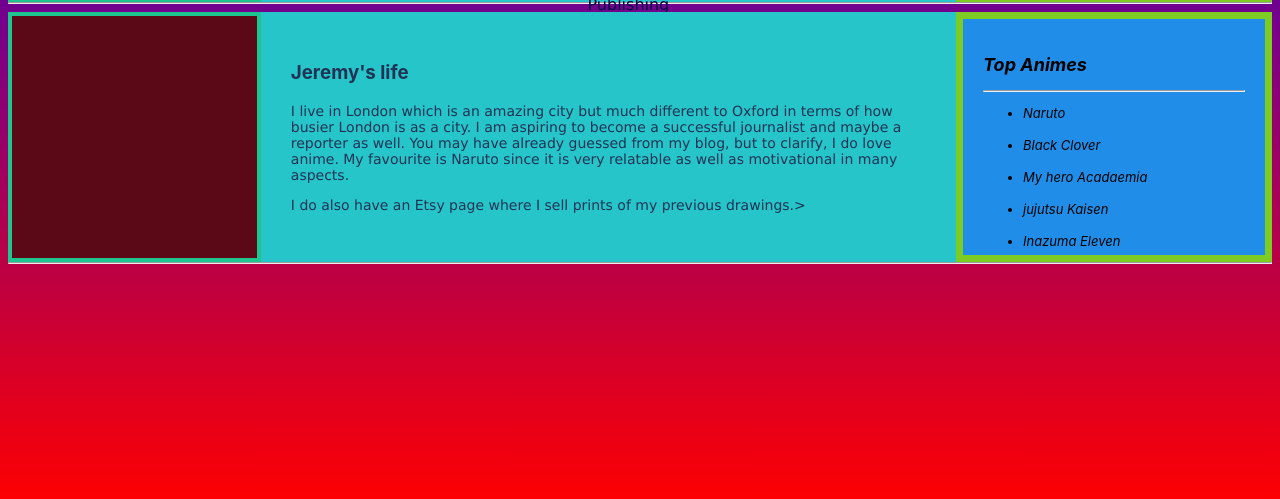
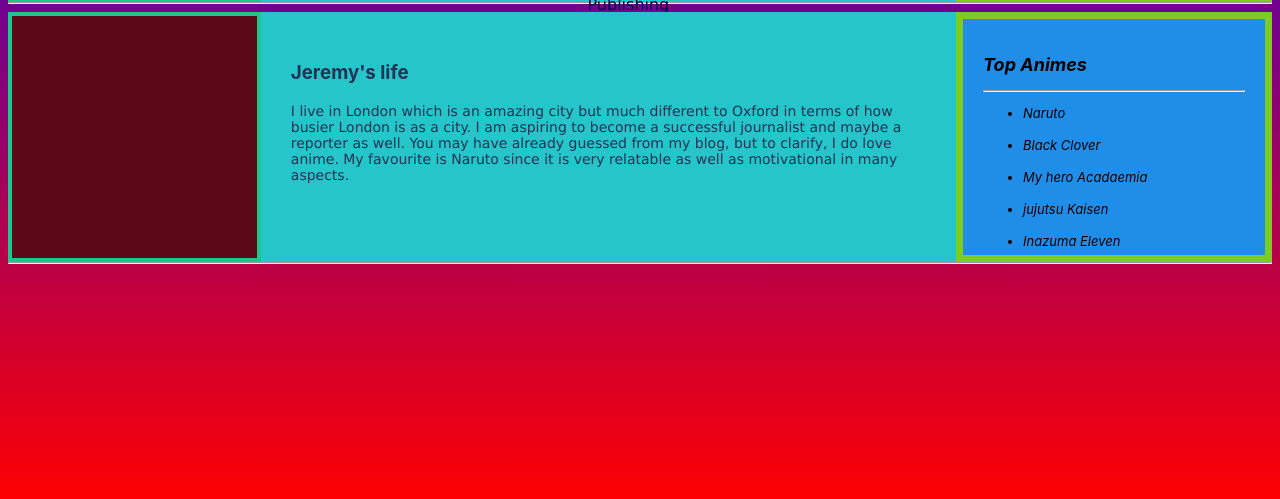
Before and after one commit to JEREMY-0/JC01, a Jekyll site: the page aboutme/index.html, which Jekyll copies as it is, in a window 1280 px wide, cut to the strip 393-896 px from the top of the page. Shown: the top 499 px of the strip. Built offline with Jekyll 4.4.1, drawn with Linux system fonts in a browser that asks for light colours.

Commit message:
Update index.html

```diff
--- a/aboutme/index.html
+++ b/aboutme/index.html
@@ -73,7 +73,7 @@
 
 <div class="My life">
 <p>I live in London which is an amazing city but much different to Oxford in terms of how busier London is as a city. I am aspiring to become a successful journalist and maybe a reporter as well. You may have already guessed from my blog, but to clarify, I do love anime. My favourite is Naruto since it is very relatable as well as motivational in many aspects.</p>
- <p> I do also have an Etsy page where I sell prints of my previous drawings.></p>
+
 </div>
 
 </article>
```
